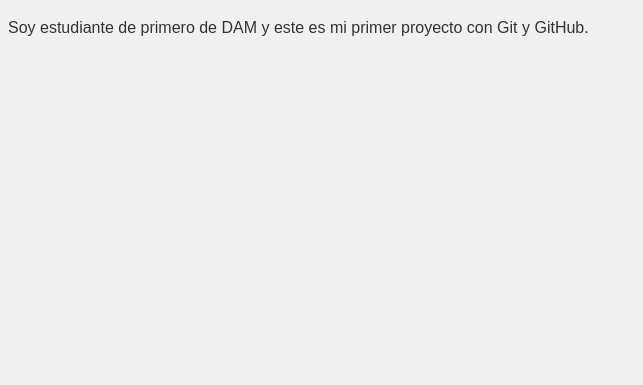
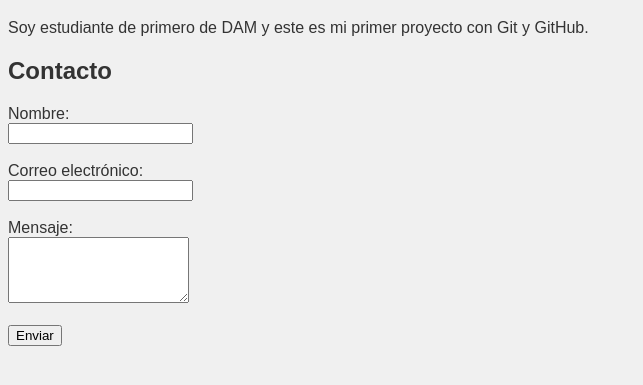
Before and after one commit to taniavedruna/pagina-personal, a plain HTML site: page index.html in a window 1280 px wide. Shown: the part 61-446 px from the top of the page, without its empty margins (0-643 px from the left). Drawn offline with Linux system fonts and the light colour scheme.

Commit message:
Añadir formulario de contacto a la página

```diff
--- a/index.html
+++ b/index.html
@@ -8,5 +8,19 @@
 <body>
   <h1>Tania Lomba Roldán</h1>
   <p>Soy estudiante de primero de DAM y este es mi primer proyecto con Git y GitHub.</p>
+  <form action="#" method="post">
+  <h2>Contacto</h2>
+  <label for="nombre">Nombre:</label><br>
+  <input type="text" id="nombre" name="nombre" required><br><br>
+
+  <label for="email">Correo electrónico:</label><br>
+  <input type="email" id="email" name="email" required><br><br>
+
+  <label for="mensaje">Mensaje:</label><br>
+  <textarea id="mensaje" name="mensaje" rows="4" required></textarea><br><br>
+
+  <button type="submit">Enviar</button>
+</form>
+
 </body>
 </html>
```
